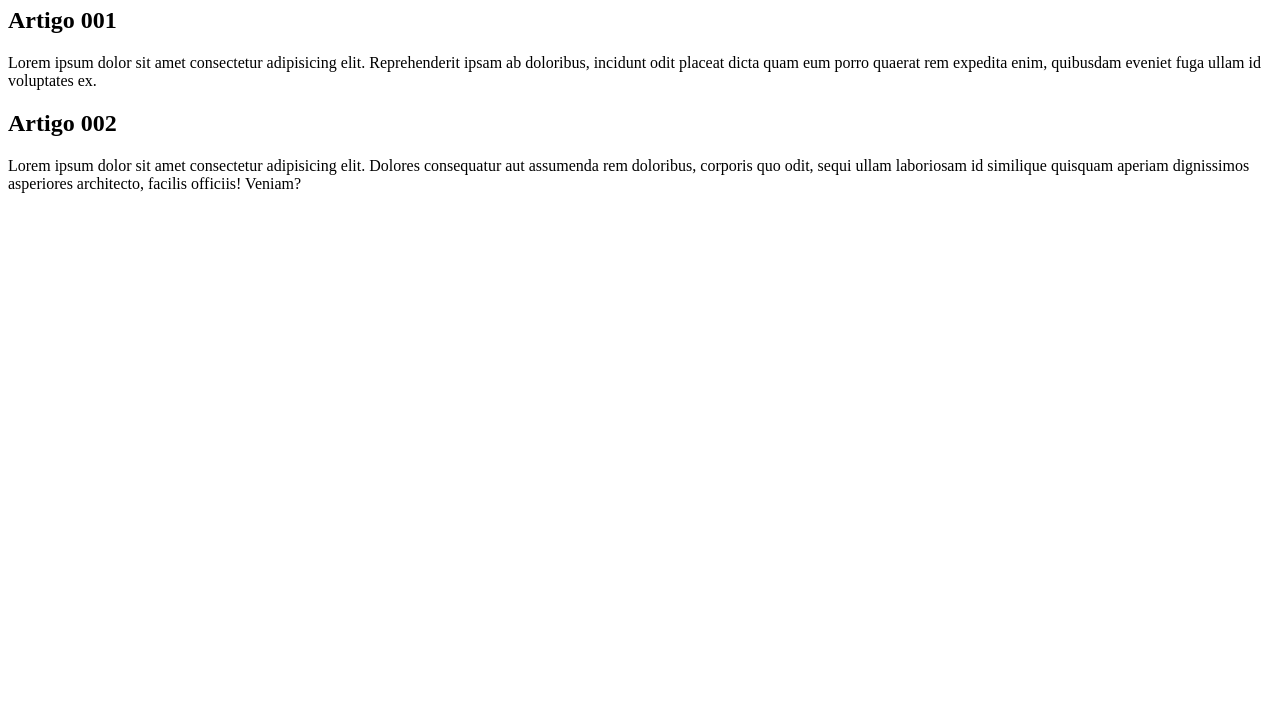
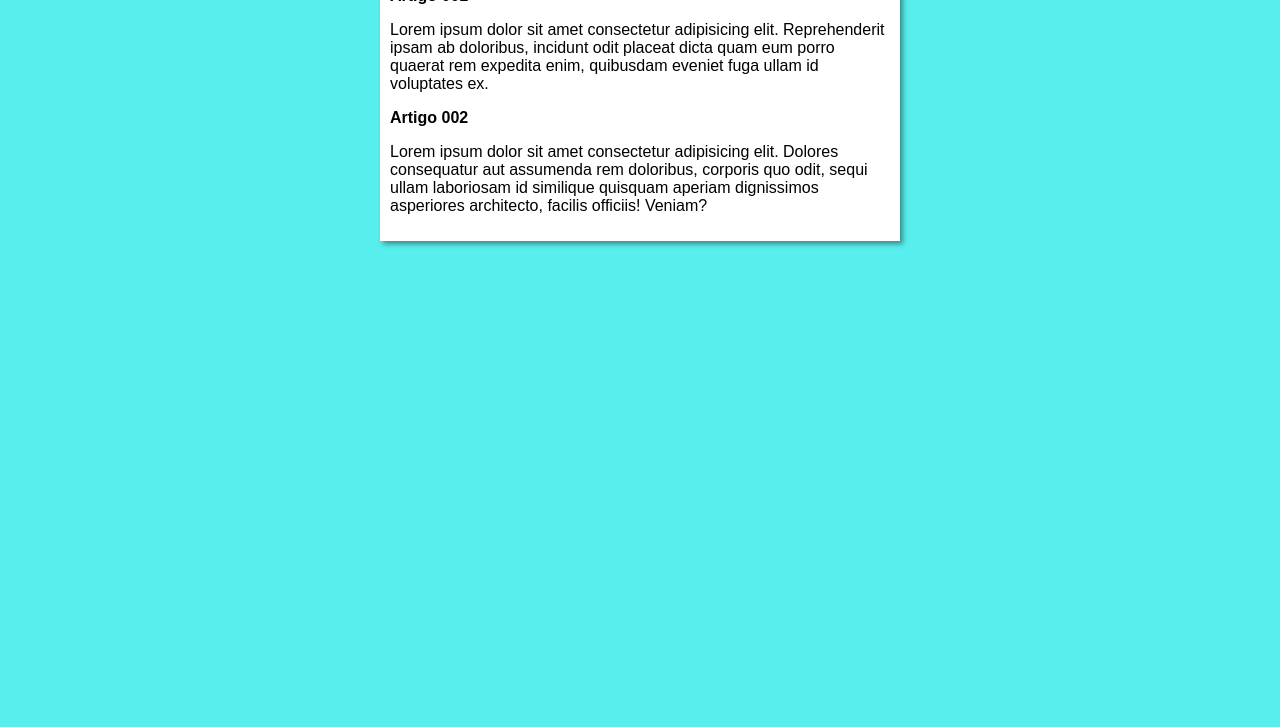
Before and after one commit to GuilhermeMDuarte1/projeto-site, a plain HTML site: page index.html in a window 1280 px wide. Shown: the part 73-800 px from the top of the page. Drawn offline with Linux system fonts and the light colour scheme.

Commit message:
iniciei o design

```diff
--- /dev/null
+++ b/estilos/style.css
@@ -0,0 +1,15 @@
+*{
+    font-family: Arial, Helvetica, sans-serif;
+    font-size: 16px;
+}
+body{
+    background-color:rgb(88, 238, 238) ;
+
+}
+main{
+    background-color: white;
+    width: 500px;
+    margin: auto;
+    padding: 10px;
+    box-shadow: 3px 3px 5px rgba(0, 0, 0, 0.403);
+}
--- a/index.html
+++ b/index.html
@@ -4,6 +4,7 @@
     <meta charset="UTF-8">
     <meta name="viewport" content="width=device-width, initial-scale=1.0">
     <title>titulo do site</title>
+    <link rel="stylesheet" href="estilos/style.css">
 </head>
 <body>
     <main>
```
